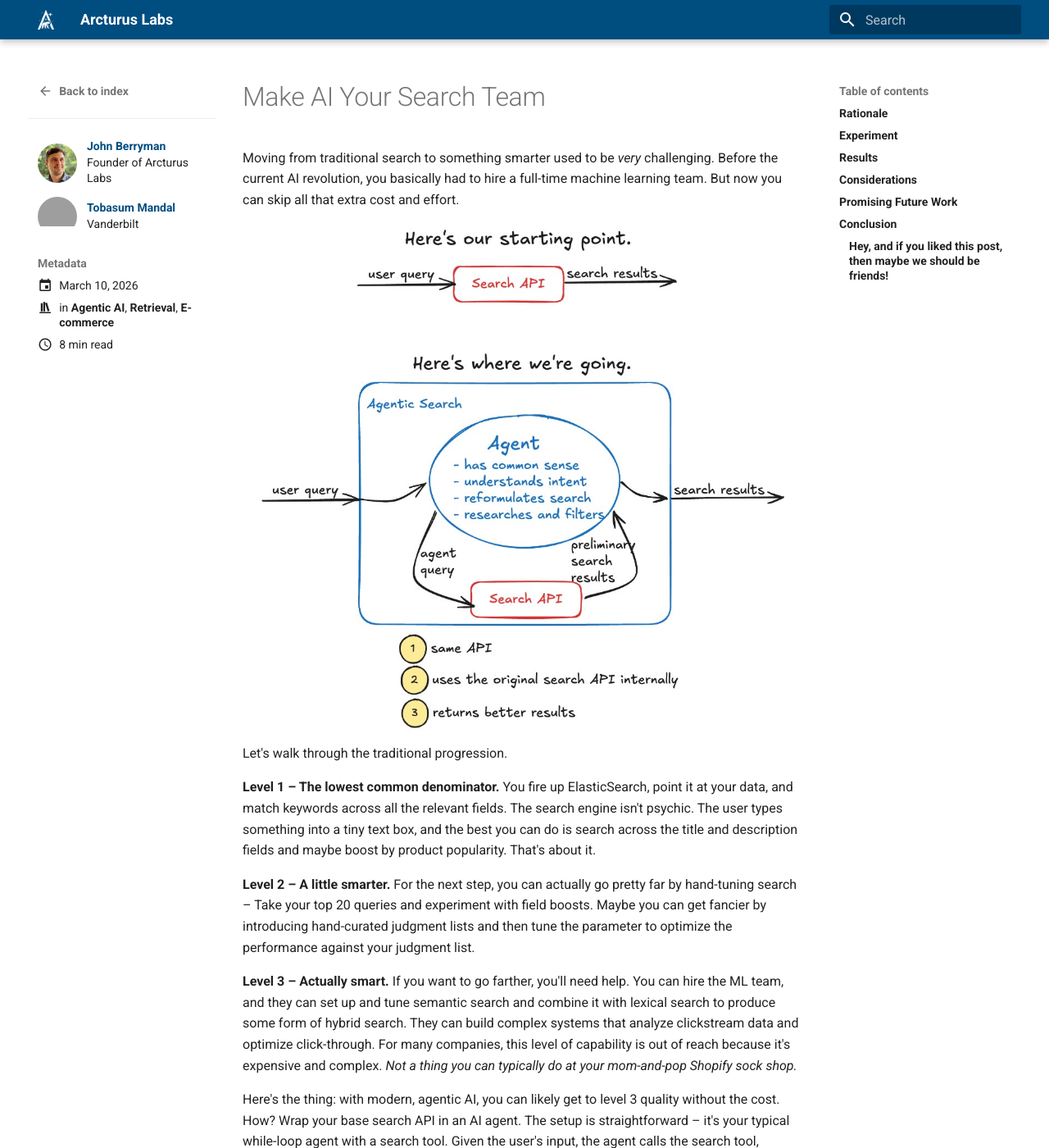
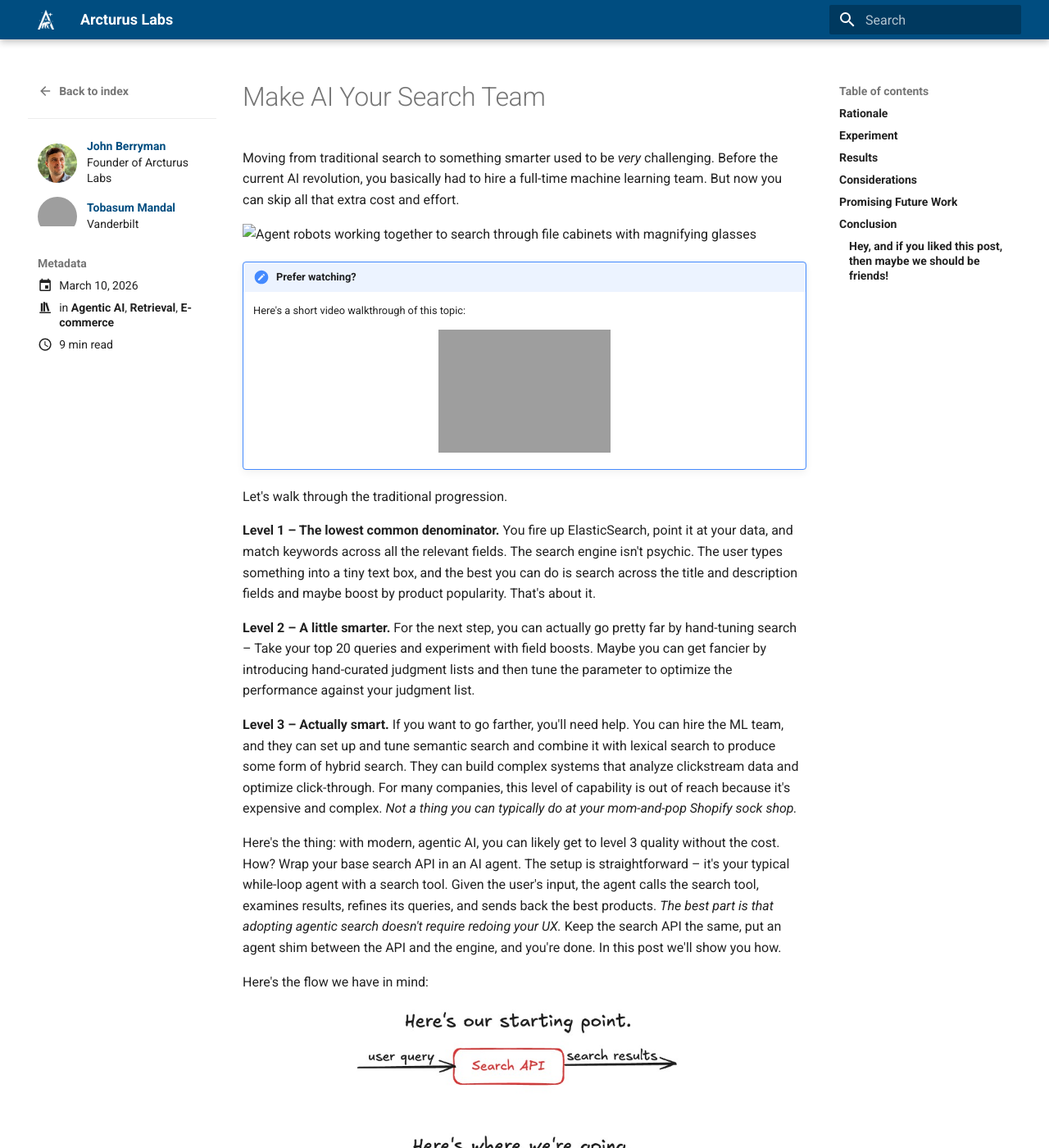
Before and after one commit to arcturus-labs/blog, an MkDocs documentation site: the page built from docs/blog/posts/Make_AI_Your_Search_Team.md, in a window 1280 px wide and 1400 px high. Shown: the whole window at 82% size. Built offline with MkDocs 1.6.1 and Material for MkDocs 9.7.7, drawn with Linux system fonts in a browser that asks for light colours; grey boxes are pictures that could not be loaded.

Commit message:
updated hero for search post

```diff
--- a/docs/blog/posts/Make_AI_Your_Search_Team.md
+++ b/docs/blog/posts/Make_AI_Your_Search_Team.md
@@ -16,9 +16,17 @@ title: Make AI Your Search Team
 
 Moving from traditional search to something smarter used to be *very* challenging. Before the current AI revolution, you basically had to hire a full-time machine learning team. But now you can skip all that extra cost and effort.
 
-![Traditional search vs agentic search: user query → Search API → results; then agentic flow with Agent (common sense, intent, reformulate, research/filter) calling Search API and returning better results](./assets/make-ai-your-search-team/agentic-search-diagram.png){ align=center width=100% }
+![Agent robots working together to search through file cabinets with magnifying glasses](./assets/make-ai-your-search-team/top_image.jpg){ align=center width=100% }
 
 <!-- more -->
+
+!!! note "Prefer watching?"
+
+    Here's a short video walkthrough of this topic:
+
+    <figure markdown="span">
+      <iframe width="70%" src="https://www.youtube.com/embed/T2fp8WTVVl4" title="Make AI Your Search Team" frameborder="0" allow="accelerometer; autoplay; clipboard-write; encrypted-media; gyroscope; picture-in-picture" allowfullscreen></iframe>
+    </figure>
 
 Let's walk through the traditional progression.
 
@@ -29,6 +37,10 @@ Let's walk through the traditional progression.
 **Level 3 – Actually smart.** If you want to go farther, you'll need help. You can hire the ML team, and they can set up and tune semantic search and combine it with lexical search to produce some form of hybrid search. They can build complex systems that analyze clickstream data and optimize click-through. For many companies, this level of capability is out of reach because it's expensive and complex. _Not a thing you can typically do at your mom-and-pop Shopify sock shop._
 
 Here's the thing: with modern, agentic AI, you can likely get to level 3 quality without the cost. How? Wrap your base search API in an AI agent. The setup is straightforward – it's your typical while-loop agent with a search tool. Given the user's input, the agent calls the search tool, examines results, refines its queries, and sends back the best products. *The best part is that adopting agentic search doesn't require redoing your UX.* Keep the search API the same, put an agent shim between the API and the engine, and you're done. In this post we'll show you how.
+
+Here's the flow we have in mind:
+
+![Traditional search vs agentic search: user query -> Search API -> results; then agentic flow with Agent (common sense, intent, reformulate, research/filter) calling Search API and returning better results](./assets/make-ai-your-search-team/agentic-search-diagram.png){ align=center width=100% }
 
 
 
```
Also changed, not shown: .agents/skills/gemini-image-gen/SKILL.md (+1 -1 lines), DONT_README.md (+1 -1 lines), 2 other files.
